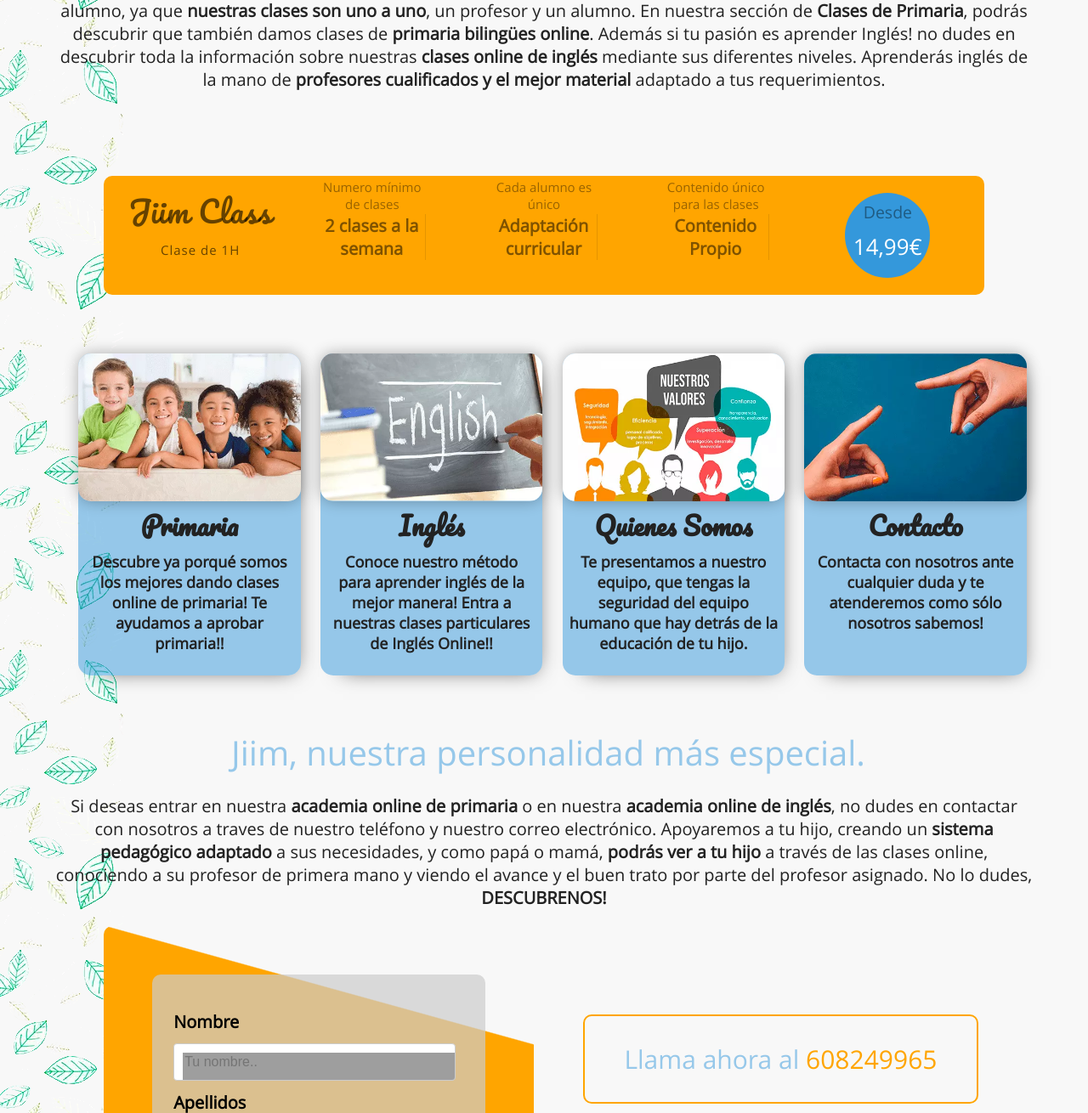
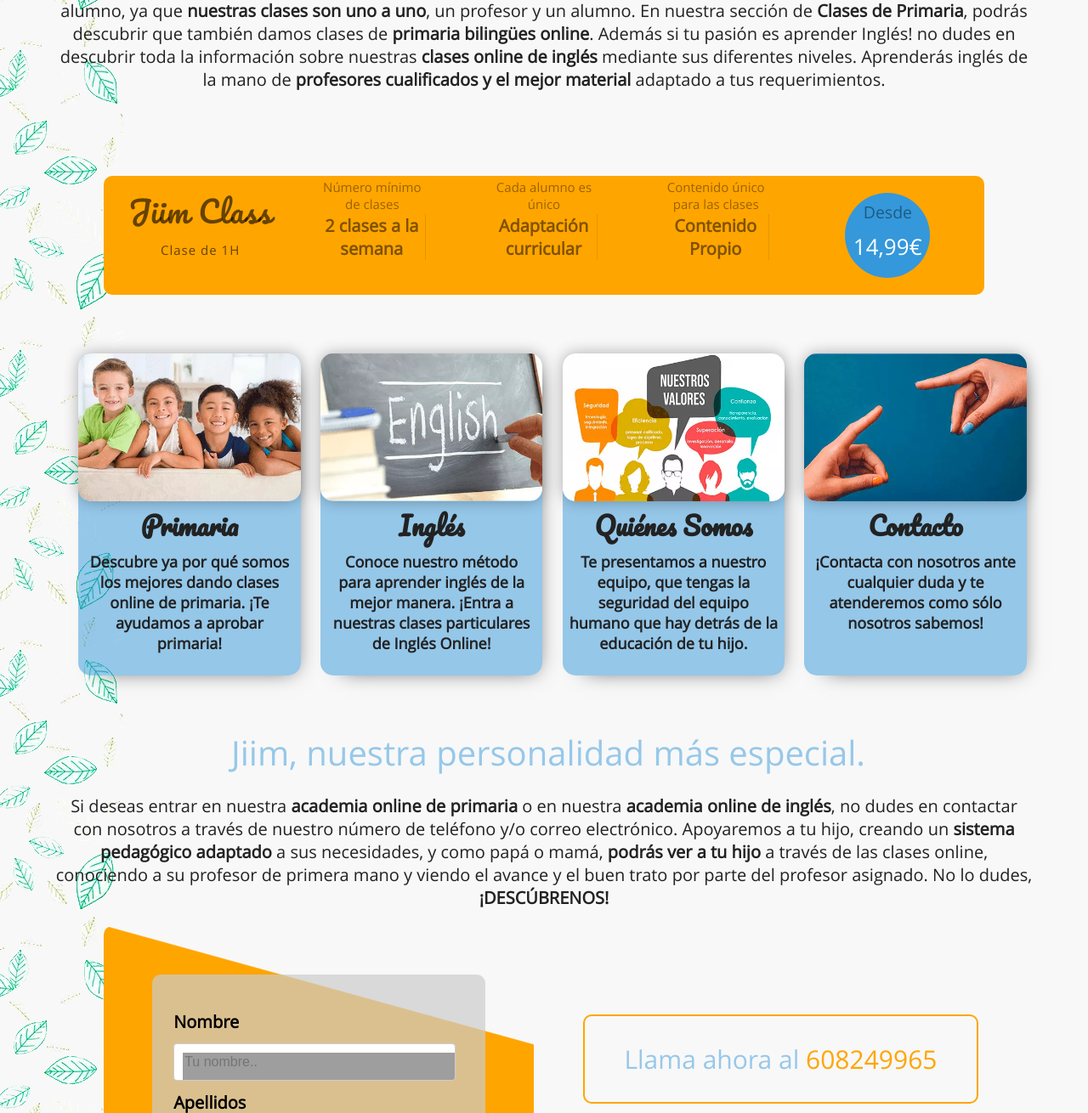
Before and after one commit to juanma2519/academiaJiim, a PHP site: page / in a window 1280 px wide. Shown: the part 386-1696 px from the top of the page at 85% size. Run offline with PHP 8.4, Linux system fonts and the light colour scheme.

Commit message:
Cambio ortografía

```diff
--- a/index.php
+++ b/index.php
@@ -90,7 +90,7 @@
             <h2>Clase de 1H</h2>
           </ul>
           <ul class="columns_price">
-            <p>Numero mínimo de clases</p>
+            <p>Número mínimo de clases</p>
             <span>2 clases a la semana</span>
           </ul>
           <ul class="columns_price">
@@ -121,7 +121,7 @@
               />
               <h3 class="titulo3">Primaria</h3>
               <p>
-              Descubre ya porqué somos los mejores dando clases online de primaria! Te ayudamos a aprobar primaria!!
+              Descubre ya por qué somos los mejores dando clases online de primaria. ¡Te ayudamos a aprobar primaria!
               </p></a
             >
           </article>
@@ -138,14 +138,14 @@
               />
               <h3 class="titulo3">Inglés</h3>
               <p>
-                Conoce nuestro método para aprender inglés de la mejor manera! Entra a nuestras clases particulares de Inglés Online!!
+                Conoce nuestro método para aprender inglés de la mejor manera. ¡Entra a nuestras clases particulares de Inglés Online!
               </p></a
             >
           </article>
           <article class="cubo cubo-inicio">
             <a
               href="./quienes-somos.html"
-              title="Quienes somos"
+              title="Quiénes somos"
             >
               <img
                 src="./images/inicio/quienes-somos-academia-Jiim.webp"
@@ -153,7 +153,7 @@
                 title="Quienes somos"
                 width="465" height="310"
               />
-              <h3 class="titulo3">Quienes Somos</h3>
+              <h3 class="titulo3">Quiénes Somos</h3>
               <p>
                 Te presentamos a nuestro equipo, que tengas la seguridad del equipo humano que hay detrás de la educación de tu hijo.
               </p></a
@@ -172,7 +172,7 @@
               />
               <h3 class="titulo3">Contacto</h3>
               <p>
-                Contacta con nosotros ante cualquier duda y te atenderemos como sólo nosotros sabemos!
+                ¡Contacta con nosotros ante cualquier duda y te atenderemos como sólo nosotros sabemos!
               </p></a
             >
           </article>
@@ -180,11 +180,11 @@
         <h2 class="tituloParrafo">Jiim, nuestra personalidad más especial.</h2>
         <p>
           Si deseas entrar en nuestra <b>academia online de primaria</b> o en nuestra <b>academia
-            online de inglés</b>, no dudes en contactar con nosotros a traves de nuestro
-          teléfono y nuestro correo electrónico. Apoyaremos a tu hijo, creando un <b>sistema pedagógico adaptado</b> a sus necesidades,
+            online de inglés</b>, no dudes en contactar con nosotros a través de nuestro número de
+          teléfono y/o correo electrónico. Apoyaremos a tu hijo, creando un <b>sistema pedagógico adaptado</b> a sus necesidades,
           y como papá o mamá, <b>podrás ver a tu hijo</b> a través de las clases online, conociendo a su profesor
           de primera mano y viendo el avance y el buen trato por parte del profesor asignado.
-          No lo dudes, <b>DESCUBRENOS!</b>
+          No lo dudes, <b>¡DESCÚBRENOS!</b>
         </p>
         <div class="column2 column2_contact2">
             <form action="recaptcha.php" method="post" id="form" class="form_background">
```
